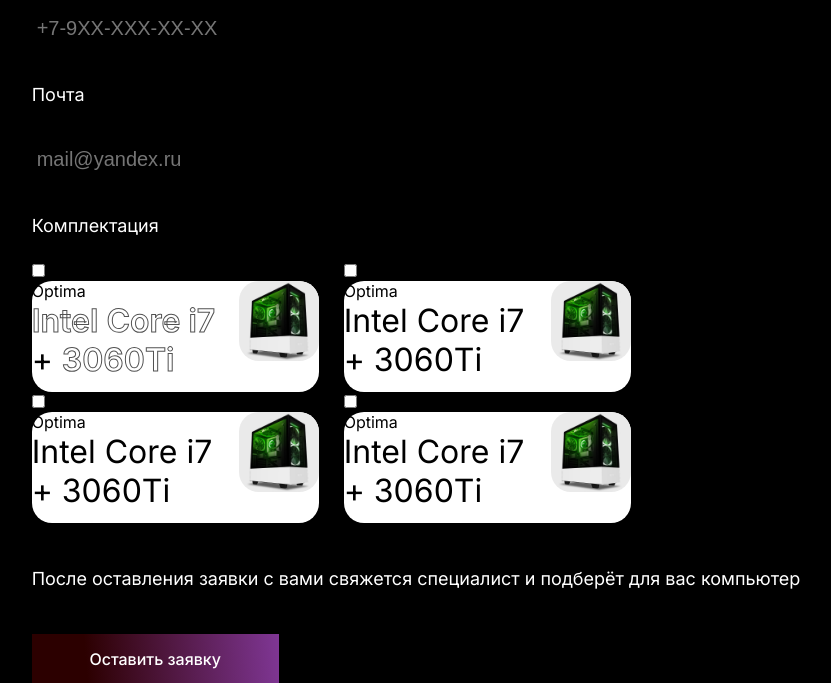
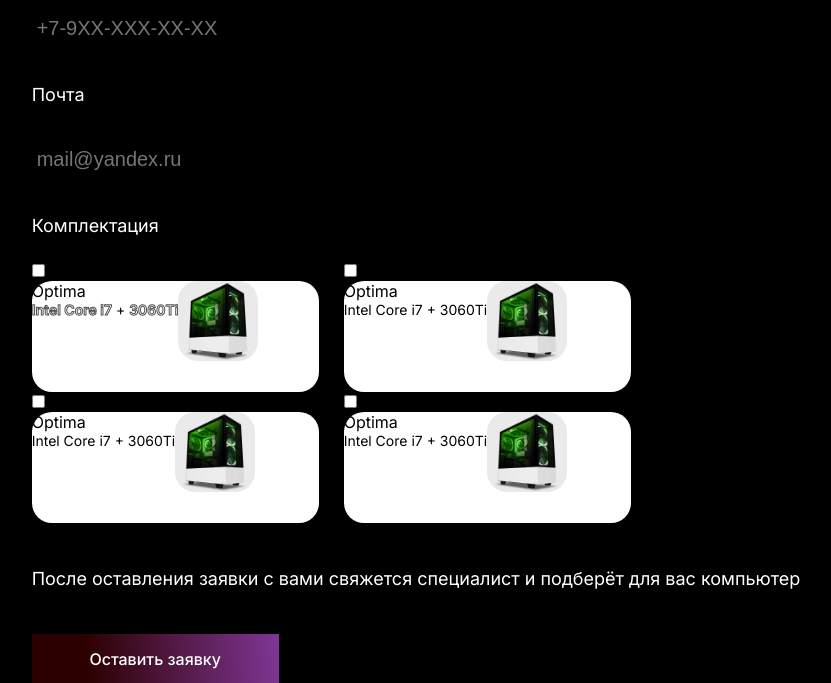
Before and after one commit to ViKraym/PortfolioUNDE, a PHP site: page /LesonsSinergy/lesonssinergy.html in a window 1280 px wide; the page is wider, and only the part inside the window is pictured. Shown: the part 5653-6336 px from the top of that part, without its empty margins (224-1055 px from the left). Run offline with PHP 8.4, Linux system fonts and the light colour scheme; some web fonts are replaced.

Commit message:
.checkbox-item-title>.product-complect

```diff
--- a/LesonsSinergy/styles/style.css
+++ b/LesonsSinergy/styles/style.css
@@ -689,6 +689,10 @@ footer{
     flex-direction: column;
 }
 
+.checkbox-item-title>.product-complect{
+    font-size: 14px;
+}
+
 .footer-button{
     display: flex;
     align-items: center;
```
